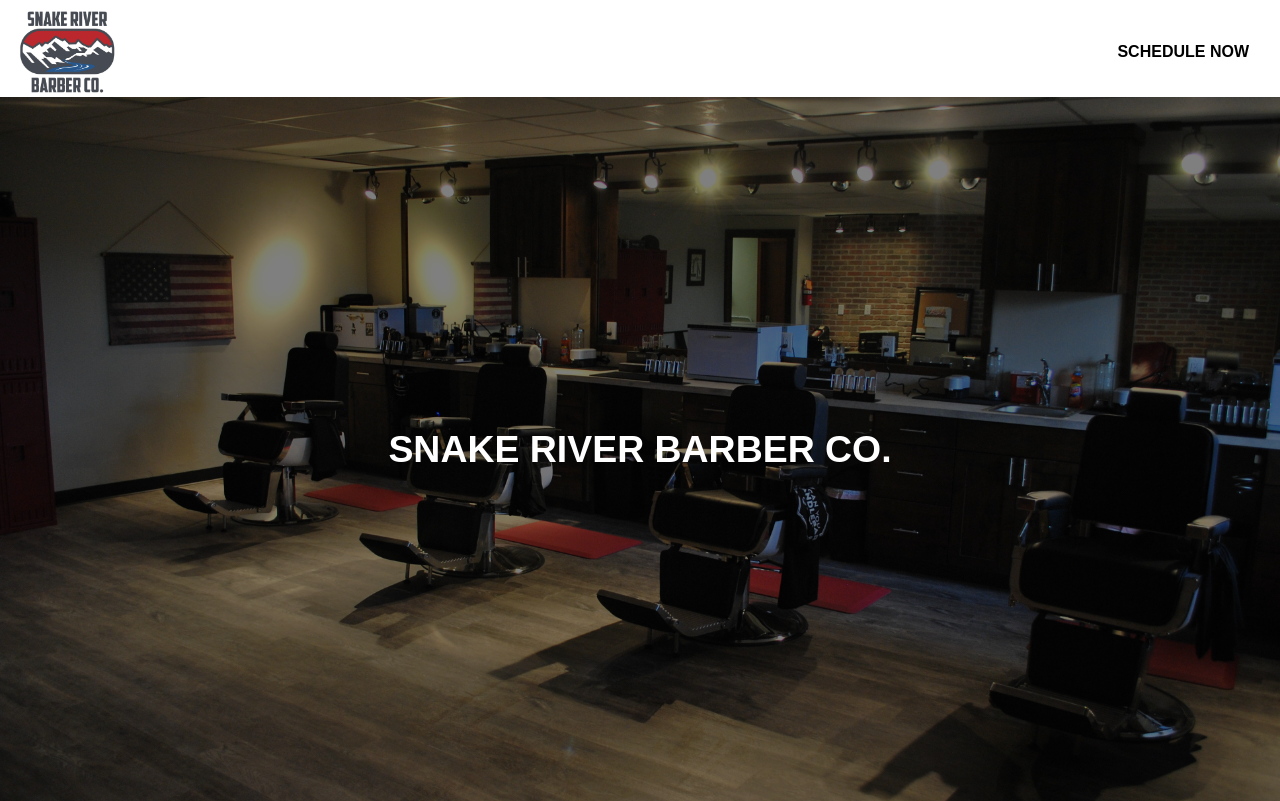
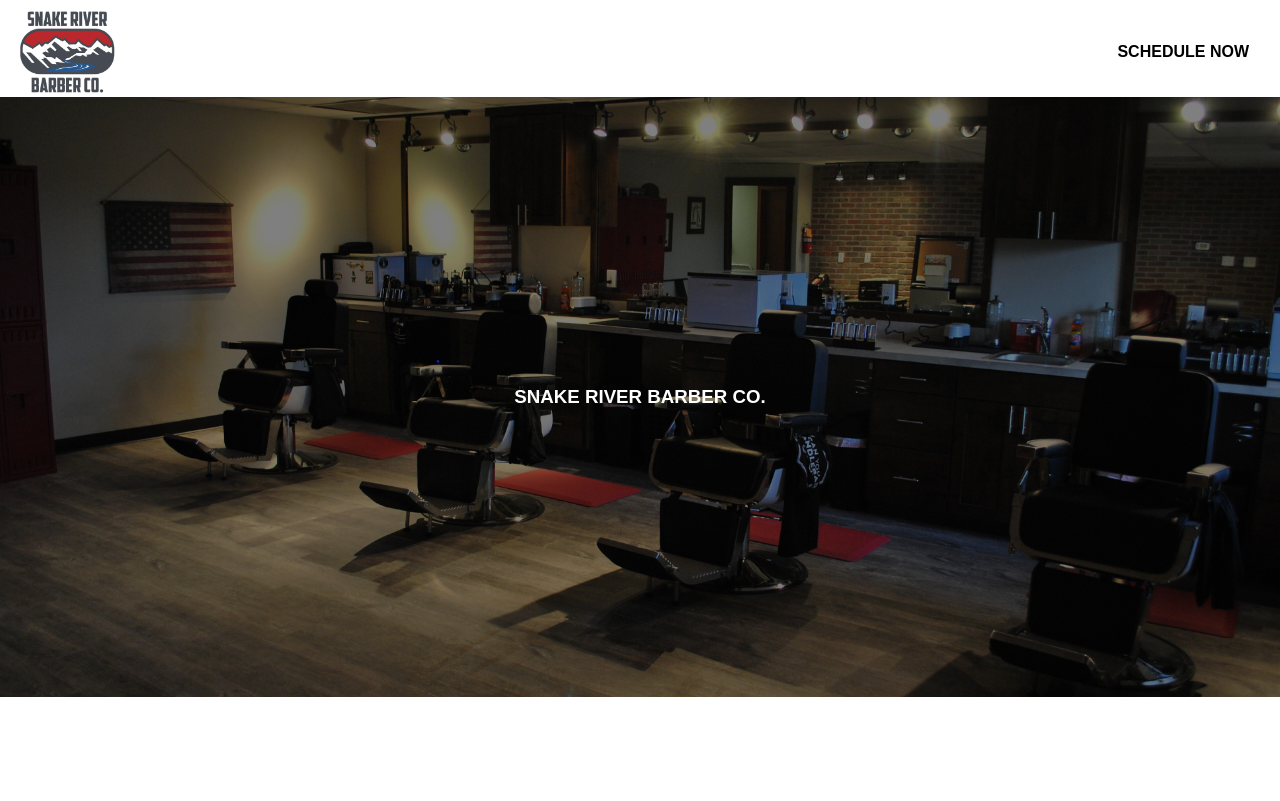
Before and after one commit to cody-mick/snake-river-barber-co, a React (Vite) app: page / in a window 1280 px wide. Built offline with nearby package versions, Linux system fonts and the light colour scheme.

Commit message:
👌 IMPROVE: Finished hero for now

```diff
--- a/index.html
+++ b/index.html
@@ -2,7 +2,7 @@
 <html lang="en">
 	<head>
 		<meta charset="UTF-8" />
-    <link rel="icon" type="image/svg+xml" href="/vite.svg" />
+		<link rel="icon" type="image/svg+xml" href="/favicon.ico" />
 		<meta name="viewport" content="width=device-width, initial-scale=1.0" />
 		<title>Vite + React + TS</title>
 	</head>
--- a/src/App.css
+++ b/src/App.css
@@ -112,7 +112,7 @@
 .hero-image {
 	background-image: linear-gradient(rgba(0, 0, 0, 0.5), rgba(0, 0, 0, 0.5)),
 		url("/src/assets/hero-image.jpg");
-	height: 88vh;
+	height: 75vh;
 	background-position: center;
 	background-repeat: no-repeat;
 	background-size: cover;
@@ -129,7 +129,6 @@
 	top: 50%;
 	left: 50%;
 	transform: translate(-50%, -50%);
-	font-size: 2rem;
 }
 
 @media screen and (max-width: 768px) {
```
Also changed, not shown: src/favicon.png (added), 1 other file (tests, documents, lock files or other folders). Lines whose indentation alone changed are shown as unchanged.
